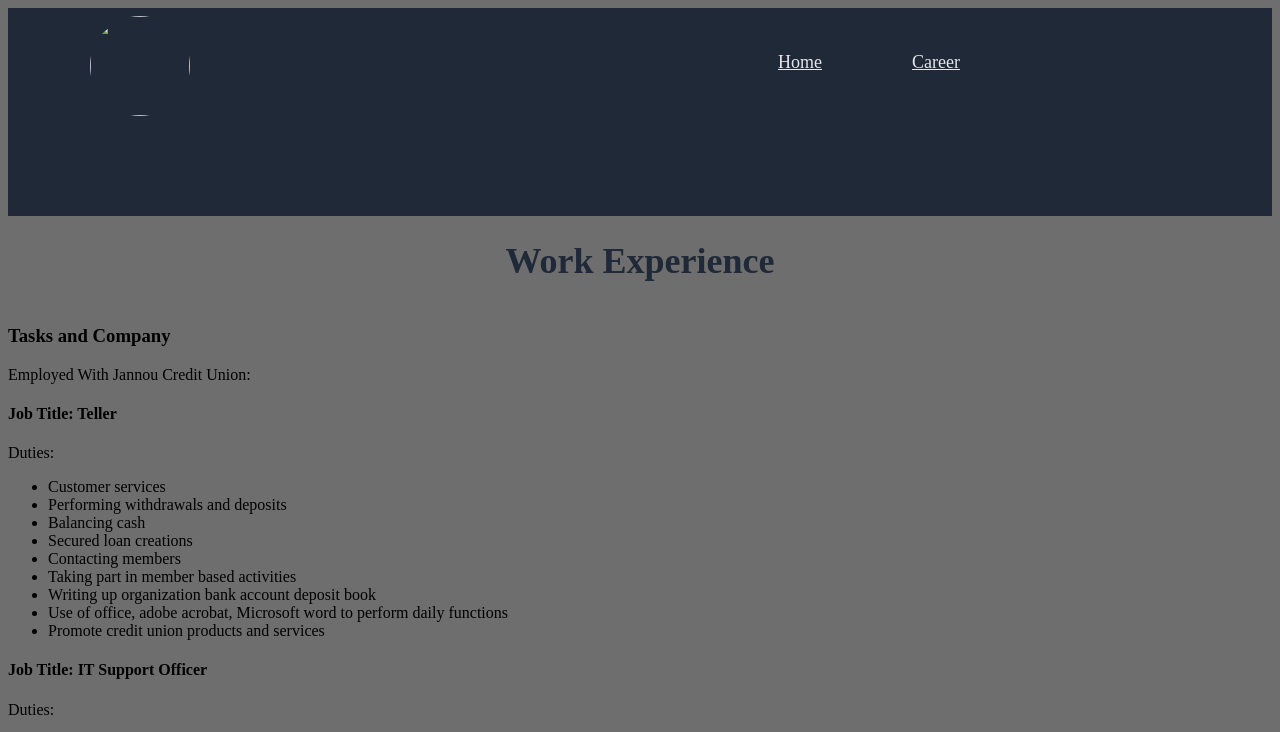
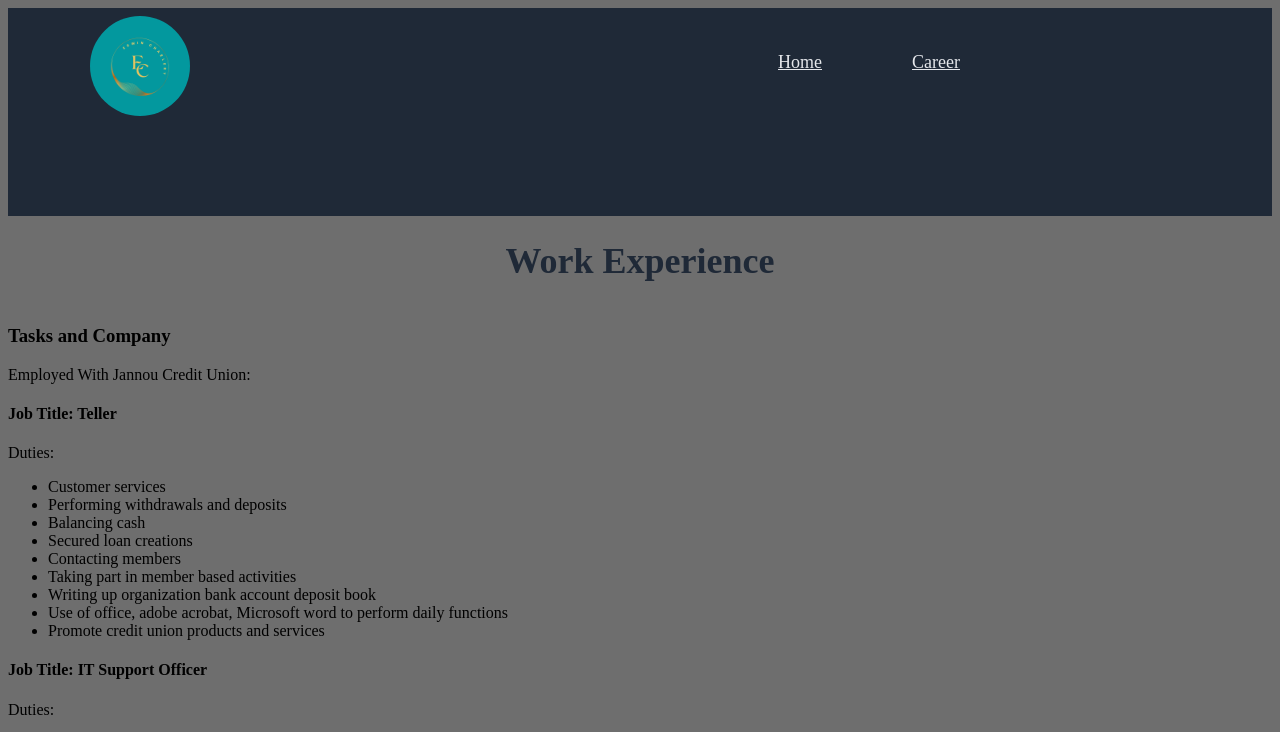
Before and after one commit to Jr95-cmd/E-portfolio, a plain HTML site: page workExp.html in a window 1280 px wide. Shown: the top 732 px of the page. Drawn offline with Linux system fonts and the light colour scheme.

Commit message:
Update workExp.html

```diff
--- a/workExp.html
+++ b/workExp.html
@@ -9,7 +9,7 @@
 <div class = "pageheader">
     <div class="topLayer">
         <div class="mainLogo">
-            <img src="img/E.png" class="mainLogo" />
+            <img src="E.png" class="mainLogo" />
         </div>
         <header class="nav">
 
```
